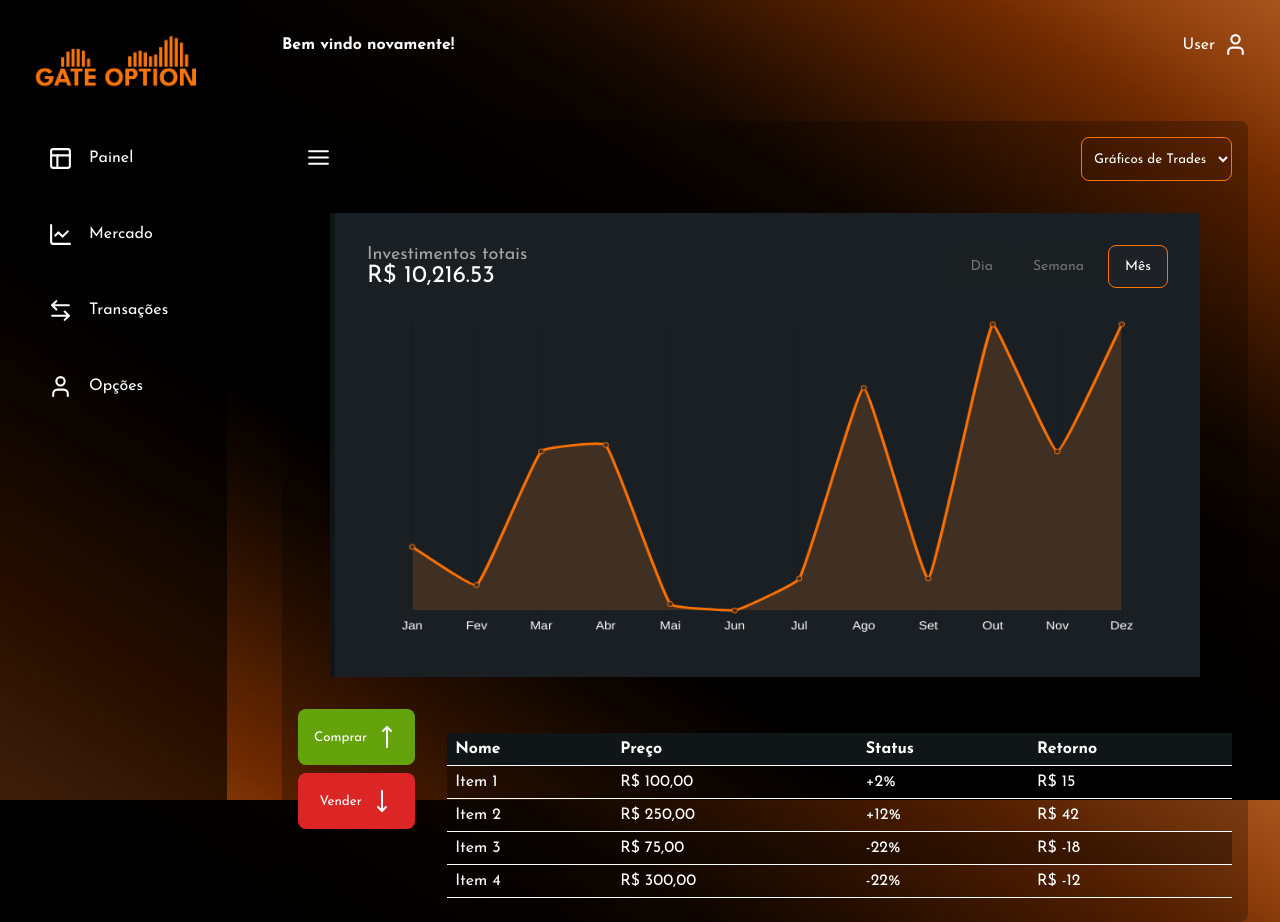
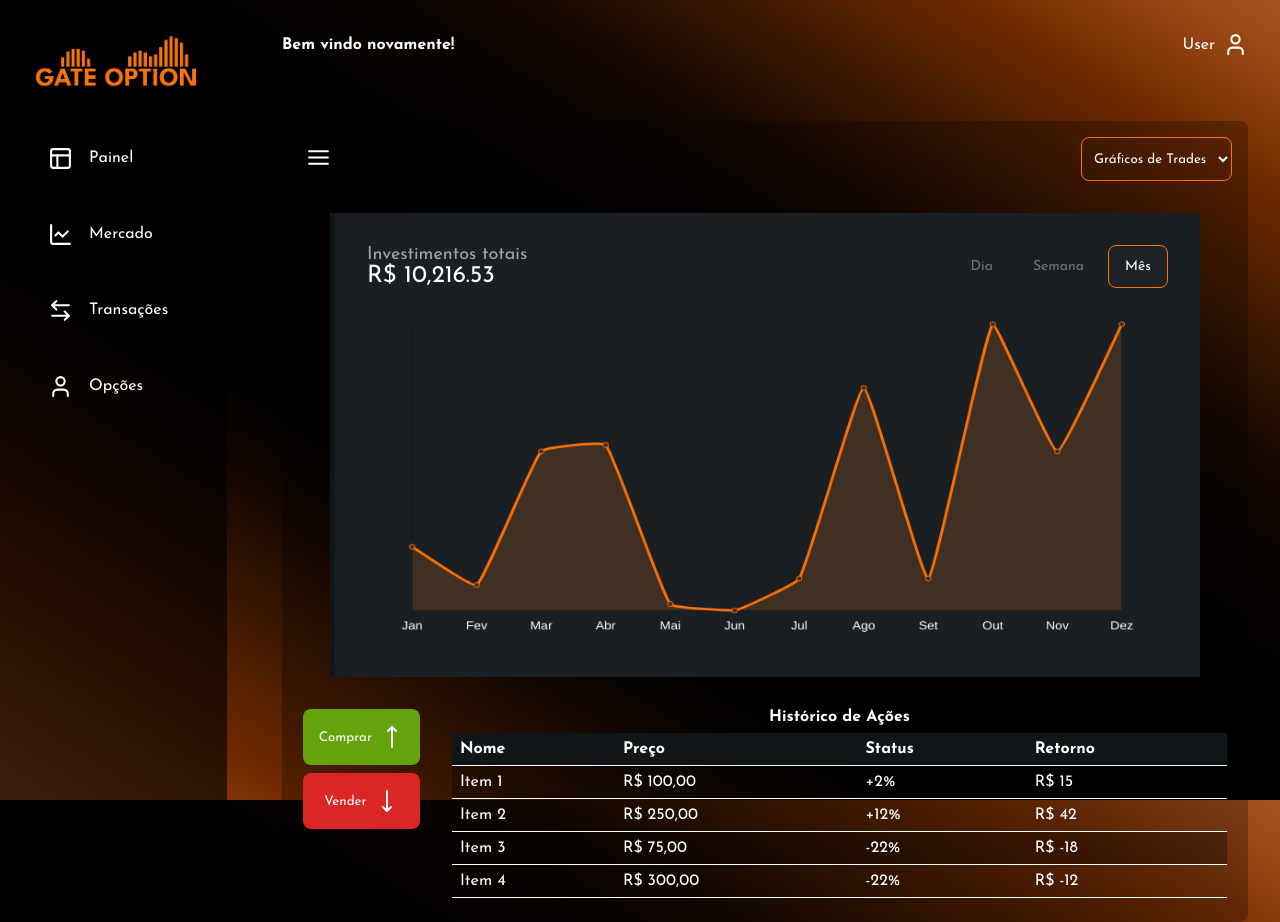
Before and after one commit to Heber-Wl/Investir, a PHP site: page /pages/infoEmpresas.html in a window 1280 px wide. Run offline with PHP 8.4, Linux system fonts and the light colour scheme.

Commit message:
fix: ajusta padding tabela

```diff
--- a/assets/styles/infoEmpresas.css
+++ b/assets/styles/infoEmpresas.css
@@ -261,7 +261,7 @@ body {
 
 .table {
     display: flex;
-    width: 100%;
+    width: 83%;
     flex-direction: column;
     justify-content: center;
     align-items: center;
@@ -269,6 +269,7 @@ body {
 
 .table__title {
     font-size: var(--font-size-medium);
+    color: white;
 }
 
 .table__content {
@@ -301,6 +302,7 @@ body {
 
 .actions {
     display: flex;
+    justify-content: center;
     gap: var(--spacing-large);
 }
 
```
